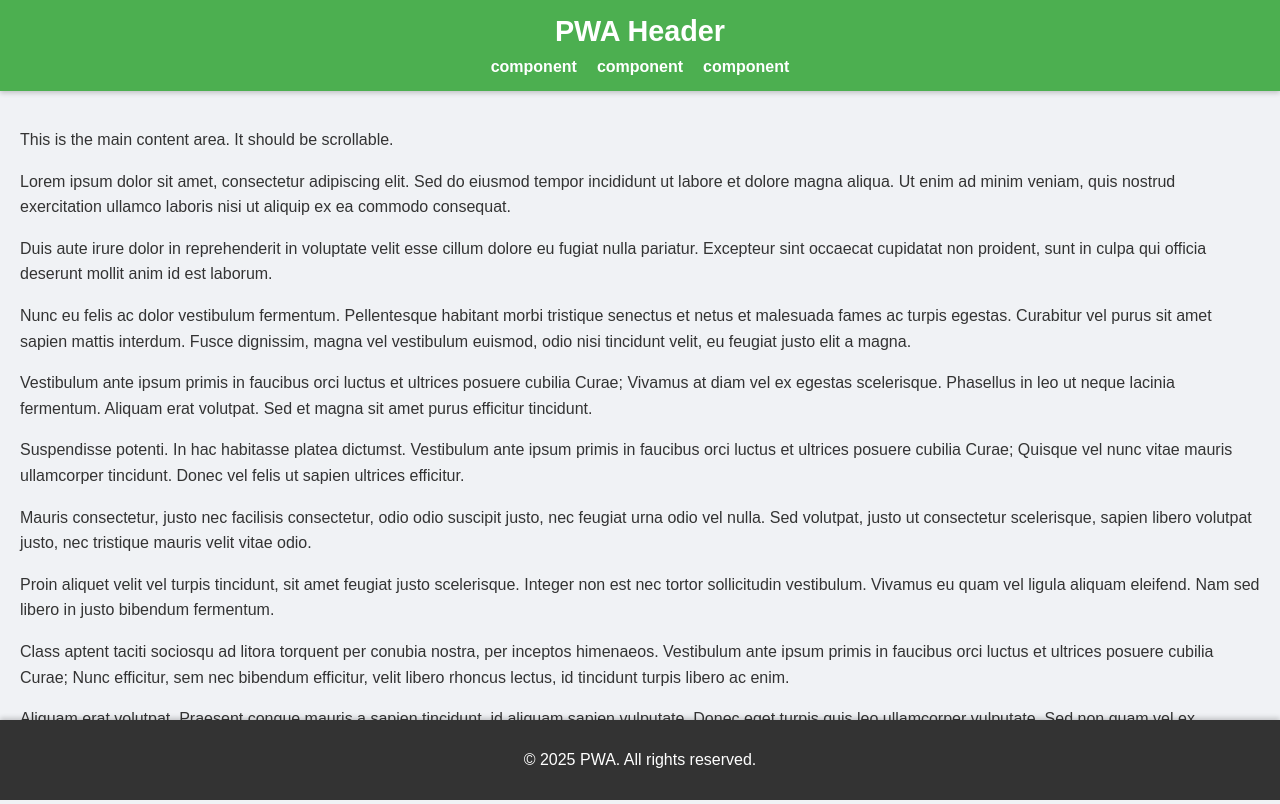
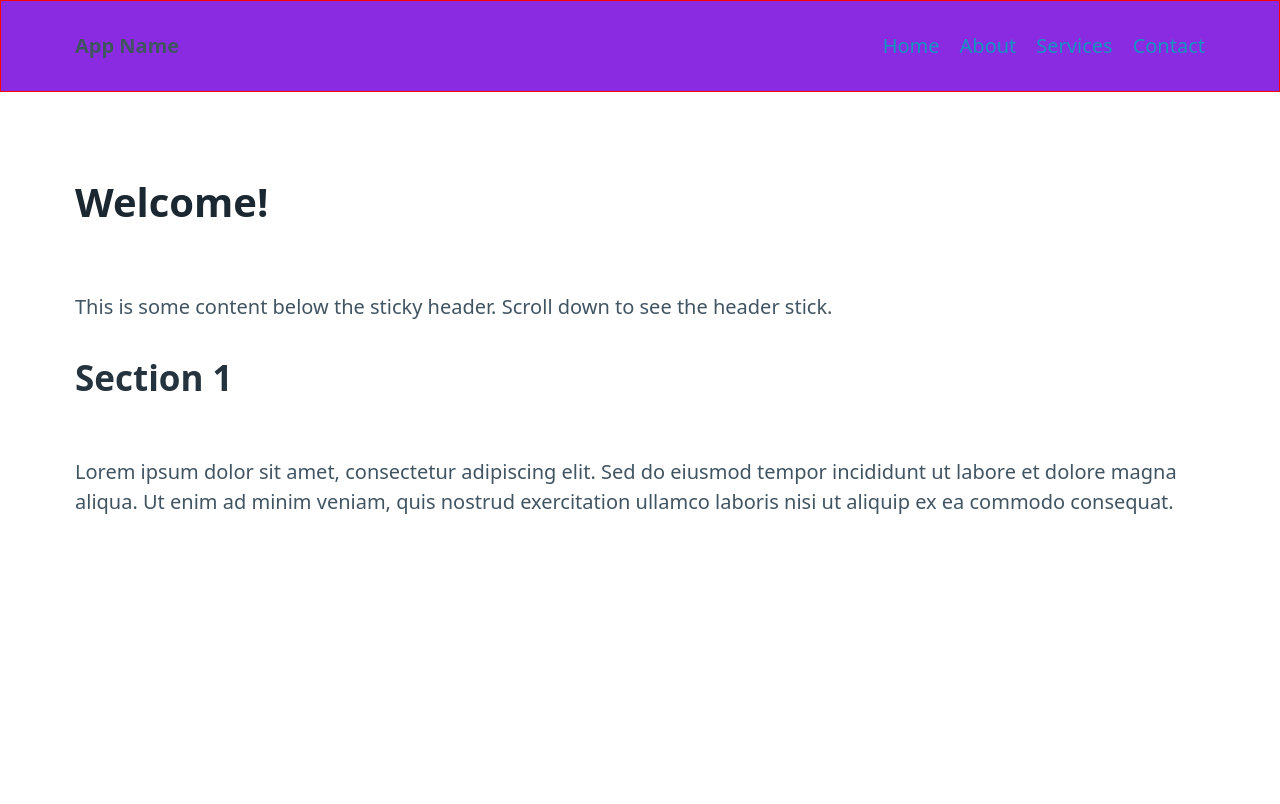
Before and after one commit to ramithwork/Web-App-setup, a website built with Parcel: page src/index.html in a window 1280 px wide. Shown: the top 804 px of the page. Built offline with nearby package versions, Linux system fonts and the light colour scheme.

Commit message:
Sticky header with 0.5rem margin from safe-area-nset-top.

```diff
--- a/src/css/main.css
+++ b/src/css/main.css
@@ -1,96 +1,40 @@
-:root {
-    /* Define CSS variables for safe area insets with fallbacks */
-    --sab-top: env(safe-area-inset-top, 0px);
-    --sab-bottom: env(safe-area-inset-bottom, 0px);
-    --sab-left: env(safe-area-inset-left, 0px);
-    --sab-right: env(safe-area-inset-right, 0px);
+/* Custom CSS for the sticky header */
+header {
+  position: sticky;
+  top: 0;
+  /* Use env() to account for safe areas (notches, etc.) */
+  padding-top: calc(0.5rem + env(safe-area-inset-top, 0px)) !important;
+  padding-bottom: 0.5rem !important;
+  /* padding-bottom: var(--pico-spacing); */
+  /* background-color: var(
+    --pico-background-color
+  ); Ensure background for visibility */
+  background-color: blueviolet;
+  z-index: 1000; /* Ensure it stays on top of other content */
+  box-shadow: var(--pico-box-shadow); /* Optional: add a subtle shadow */
+  box-sizing: border-box; /* Include padding in the element's total width and height */
+  border: 1px red solid;
 }
 
-html, body {
-    margin: 0;
-    padding: 0;
-    height: 100%; /* Ensure html and body take full viewport height */
-    overflow: hidden; /* Prevent body scrolling, main-content will scroll */
-    font-family: Arial, sans-serif;
-    color: #333;
-    background-color: #f0f2f5;
+/* Optional: adjust header height or padding for different screen sizes if needed */
+@media (min-width: 768px) {
+  header {
+    padding-top: var(
+      --pico-spacing
+    ); /* Less padding on larger screens if desired */
+  }
 }
 
-body {
-  -webkit-tap-highlight-color: transparent;
+main {
+  padding-top: var(
+    --pico-spacing
+  ); /* Add padding to main content to prevent overlap */
 }
 
-.app-container {
-    display: flex;
-    flex-direction: column;
-    height: 100vh; /* Full viewport height */
-    max-height: -webkit-fill-available; /* Safari fix for 100vh issues with dynamic toolbars */
-    box-sizing: border-box; /* Include padding in element's total width and height */
+section {
+  min-height: 150vh; /* Just for demonstration to enable scrolling */
+  padding: var(--pico-spacing);
+  margin-bottom: var(--pico-spacing);
+  background-color: var(--pico-card-background-color);
+  border-radius: var(--pico-border-radius);
 }
-
-/* Header Styles */
-.header {
-    position: sticky; /* Make header sticky */
-    top: 0; /* Stick to the top */
-    background-color: #4CAF50;
-    color: white;
-    padding: 15px 20px;
-    padding-top: calc(15px + var(--sab-top)); /* Add safe area inset to top padding */
-    padding-left: var(--sab-left); /* Add safe area inset to left padding */
-    padding-right: var(--sab-right); /* Add safe area inset to right padding */
-    text-align: center;
-    box-shadow: 0 2px 5px rgba(0, 0, 0, 0.2);
-    z-index: 100; /* Ensure it's above other content */
-    flex-shrink: 0; /* Prevent header from shrinking */
-}
-
-.header h1 {
-    margin: 0 0 10px 0;
-    font-size: 1.8em;
-}
-
-.header nav ul {
-    list-style: none;
-    padding: 0;
-    margin: 0;
-    display: flex;
-    justify-content: center;
-    gap: 20px;
-}
-
-.header nav ul li a {
-    color: white;
-    text-decoration: none;
-    font-weight: bold;
-}
-
-/* Main Content Styles */
-.main-content {
-    flex-grow: 1; /* Allow main content to take remaining space */
-    overflow-y: auto; /* Enable vertical scrolling for main content */
-    padding: 20px;
-    padding-left: calc(20px + var(--sab-left)); /* Add safe area inset to left padding */
-    padding-right: calc(20px + var(--sab-right)); /* Add safe area inset to right padding */
-    -webkit-overflow-scrolling: touch; /* Smooth scrolling on iOS */
-}
-
-.main-content p {
-    margin-bottom: 1em;
-    line-height: 1.6;
-}
-
-/* Footer Styles */
-.footer {
-    position: sticky; /* Make footer sticky */
-    bottom: 0; /* Stick to the bottom */
-    background-color: #333;
-    color: white;
-    padding: 15px 20px;
-    padding-bottom: calc(15px + var(--sab-bottom)); /* Add safe area inset to bottom padding */
-    padding-left: var(--sab-left); /* Add safe area inset to left padding */
-    padding-right: var(--sab-right); /* Add safe area inset to right padding */
-    text-align: center;
-    box-shadow: 0 -2px 5px rgba(0, 0, 0, 0.2);
-    z-index: 100; /* Ensure it's above other content */
-    flex-shrink: 0; /* Prevent footer from shrinking */
-}
--- a/src/index.html
+++ b/src/index.html
@@ -1,43 +1,70 @@
 <!DOCTYPE html>
 <html lang="en">
   <head>
-    <meta charset="UTF-8">
-    <meta name="viewport" content="width=device-width, initial-scale=1.0, viewport-fit=cover, user-scalable=no">
-    <title>Sticky Header/Footer PWA</title>
-    <link rel="stylesheet" href="./css/main.css">
-    <link rel="manifest" href="./site.webmanifest">
-    <link rel="shortcut icon" href="./assets/icon-192x192.png" type="image/x-icon">
+    <meta charset="UTF-8" />
+    <meta name="viewport" content="width=device-width, initial-scale=1.0" />
+    <title>Pico CSS Sticky Header</title>
+    <link
+      rel="stylesheet"
+      href="https://cdn.jsdelivr.net/npm/@picocss/pico@1.*/css/pico.min.css"
+    />
+    <link rel="stylesheet" href="./css/main.css" />
   </head>
   <body>
-    <div class="app-container">
-        <header class="header">
-            <h1>PWA Header</h1>
-            <nav>
+    <header>
+      <nav class="container">
         <ul>
-                    <li><a href="#">component</a></li>
-                    <li><a href="#">component</a></li>
-                    <li><a href="#">component</a></li>
+          <li><strong>App Name</strong></li>
+        </ul>
+        <ul>
+          <li><a href="#">Home</a></li>
+          <li><a href="#">About</a></li>
+          <li><a href="#">Services</a></li>
+          <li><a href="#">Contact</a></li>
         </ul>
       </nav>
     </header>
 
-        <main class="main-content">
-            <p>This is the main content area. It should be scrollable.</p>
-            <p>Lorem ipsum dolor sit amet, consectetur adipiscing elit. Sed do eiusmod tempor incididunt ut labore et dolore magna aliqua. Ut enim ad minim veniam, quis nostrud exercitation ullamco laboris nisi ut aliquip ex ea commodo consequat.</p>
-            <p>Duis aute irure dolor in reprehenderit in voluptate velit esse cillum dolore eu fugiat nulla pariatur. Excepteur sint occaecat cupidatat non proident, sunt in culpa qui officia deserunt mollit anim id est laborum.</p>
-            <p>Nunc eu felis ac dolor vestibulum fermentum. Pellentesque habitant morbi tristique senectus et netus et malesuada fames ac turpis egestas. Curabitur vel purus sit amet sapien mattis interdum. Fusce dignissim, magna vel vestibulum euismod, odio nisi tincidunt velit, eu feugiat justo elit a magna.</p>
-            <p>Vestibulum ante ipsum primis in faucibus orci luctus et ultrices posuere cubilia Curae; Vivamus at diam vel ex egestas scelerisque. Phasellus in leo ut neque lacinia fermentum. Aliquam erat volutpat. Sed et magna sit amet purus efficitur tincidunt.</p>
-            <p>Suspendisse potenti. In hac habitasse platea dictumst. Vestibulum ante ipsum primis in faucibus orci luctus et ultrices posuere cubilia Curae; Quisque vel nunc vitae mauris ullamcorper tincidunt. Donec vel felis ut sapien ultrices efficitur.</p>
-            <p>Mauris consectetur, justo nec facilisis consectetur, odio odio suscipit justo, nec feugiat urna odio vel nulla. Sed volutpat, justo ut consectetur scelerisque, sapien libero volutpat justo, nec tristique mauris velit vitae odio.</p>
-            <p>Proin aliquet velit vel turpis tincidunt, sit amet feugiat justo scelerisque. Integer non est nec tortor sollicitudin vestibulum. Vivamus eu quam vel ligula aliquam eleifend. Nam sed libero in justo bibendum fermentum.</p>
-            <p>Class aptent taciti sociosqu ad litora torquent per conubia nostra, per inceptos himenaeos. Vestibulum ante ipsum primis in faucibus orci luctus et ultrices posuere cubilia Curae; Nunc efficitur, sem nec bibendum efficitur, velit libero rhoncus lectus, id tincidunt turpis libero ac enim.</p>
-            <p>Aliquam erat volutpat. Praesent congue mauris a sapien tincidunt, id aliquam sapien vulputate. Donec eget turpis quis leo ullamcorper vulputate. Sed non quam vel ex scelerisque ullamcorper. Nulla facilisi. Sed non lectus ac elit euismod malesuada.</p>
-            <p>This is the end of the main content.</p>
+    <main class="container">
+      <h1>Welcome!</h1>
+      <p>
+        This is some content below the sticky header. Scroll down to see the
+        header stick.
+      </p>
+
+      <section>
+        <h2>Section 1</h2>
+        <p>
+          Lorem ipsum dolor sit amet, consectetur adipiscing elit. Sed do
+          eiusmod tempor incididunt ut labore et dolore magna aliqua. Ut enim ad
+          minim veniam, quis nostrud exercitation ullamco laboris nisi ut
+          aliquip ex ea commodo consequat.
+        </p>
+      </section>
+
+      <section>
+        <h2>Section 2</h2>
+        <p>
+          Duis aute irure dolor in reprehenderit in voluptate velit esse cillum
+          dolore eu fugiat nulla pariatur. Excepteur sint occaecat cupidatat non
+          proident, sunt in culpa qui officia deserunt mollit anim id est
+          laborum.
+        </p>
+      </section>
+
+      <section>
+        <h2>Section 3</h2>
+        <p>
+          Sed ut perspiciatis unde omnis iste natus error sit voluptatem
+          accusantium doloremque laudantium, totam rem aperiam, eaque ipsa quae
+          ab illo inventore veritatis et quasi architecto beatae vitae dicta
+          sunt explicabo.
+        </p>
+      </section>
+
+      <footer>
+        <small>Pico CSS Sticky Header Example</small>
+      </footer>
     </main>
-
-        <footer class="footer">
-            <p>&copy; 2025 PWA. All rights reserved.</p>
-        </footer>
-    </div>
   </body>
 </html>
```
Also changed, not shown: README.md, src/site.webmanifest (deleted). Lines whose indentation alone changed are shown as unchanged.
